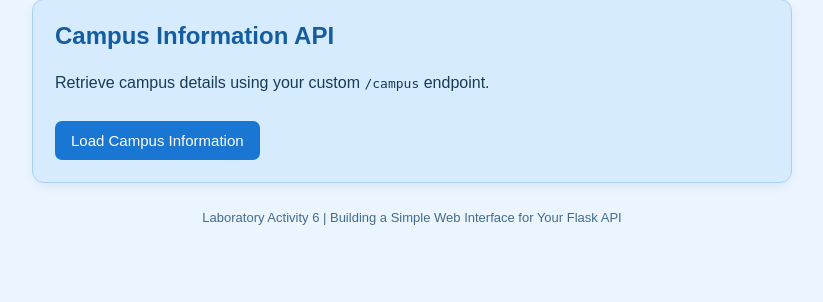
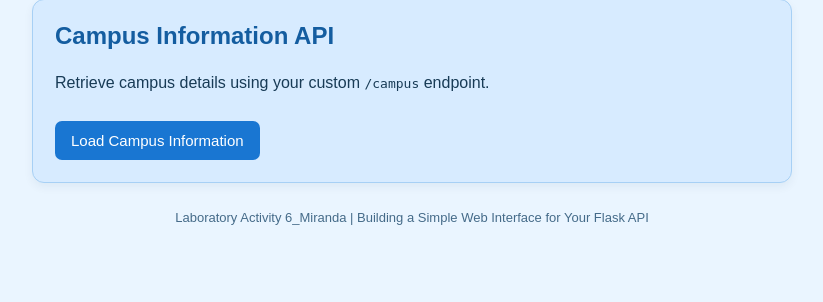
Before and after one commit to missymiranda/flask-Miranda_Missy-act6, a Flask app: page / in a window 1280 px wide. Shown: the part 619-921 px from the top of the page, without its empty margins (228-1051 px from the left). Run offline with Flask 3, Linux system fonts and the light colour scheme.

Commit message:
Update index.html

```diff
--- a/templates/index.html
+++ b/templates/index.html
@@ -196,7 +196,7 @@
 
     <footer>
         <p>
-            Laboratory Activity 6 |
+            Laboratory Activity 6_Miranda |
             Building a Simple Web Interface for Your Flask API
         </p>
     </footer>
```
